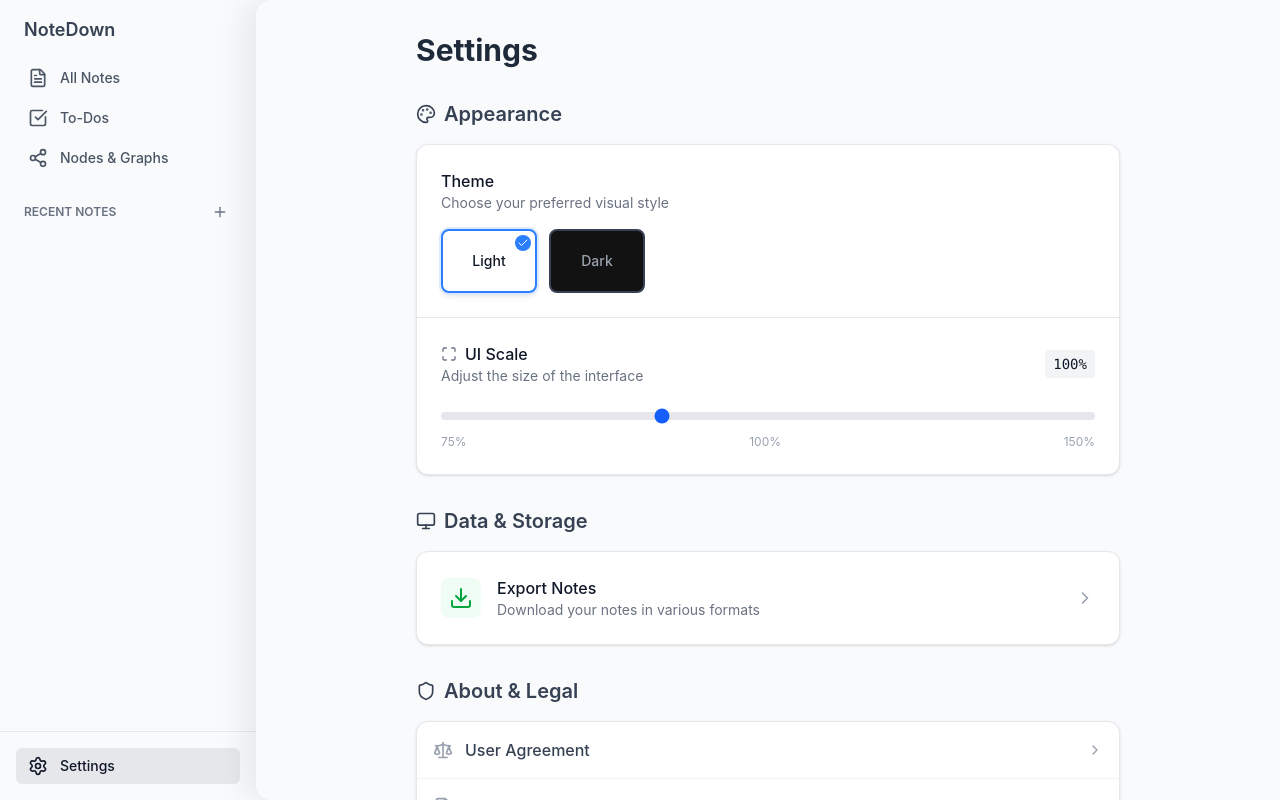
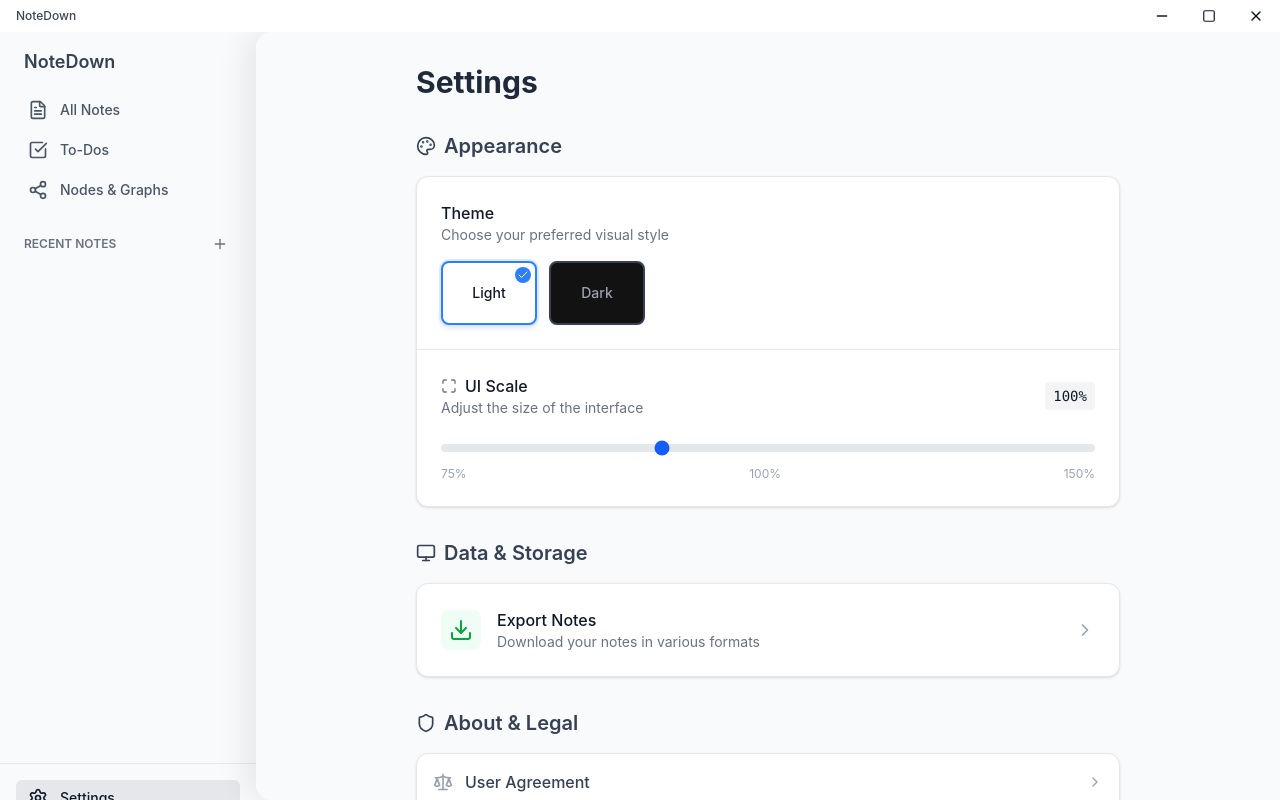
Before and after one commit to boobachad/coppermind, a React (Vite) app: page /settings in a window 1280 px wide. Built offline with nearby package versions, Linux system fonts and the light colour scheme.

Commit message:
fix: title bar interaction, layout cropping, and scrollbar theme

```diff
--- a/src-tauri/capabilities/default.json
+++ b/src-tauri/capabilities/default.json
@@ -6,6 +6,11 @@
     "main"
   ],
   "permissions": [
-    "core:default"
+    "core:default",
+    "core:window:allow-minimize",
+    "core:window:allow-maximize",
+    "core:window:allow-close",
+    "core:window:allow-start-dragging",
+    "core:window:allow-toggle-maximize"
   ]
 }
--- a/src-tauri/tauri.conf.json
+++ b/src-tauri/tauri.conf.json
@@ -16,7 +16,8 @@
         "width": 800,
         "height": 600,
         "resizable": true,
-        "fullscreen": false
+        "fullscreen": false,
+        "decorations": false
       }
     ],
     "security": {
--- a/src/components/Layout.tsx
+++ b/src/components/Layout.tsx
@@ -1,6 +1,7 @@
 import { Outlet } from 'react-router-dom';
 import { Sidebar } from './Sidebar';
 import { FloatingNavBar } from './FloatingNavBar';
+import { TitleBar } from './TitleBar';
 import { useEffect, useState } from 'react';
 
 export function Layout() {
@@ -16,12 +17,18 @@ export function Layout() {
   }, []);
 
   return (
-    <div className="flex h-screen bg-gray-50 dark:bg-dark-bgSecondary text-gray-900 dark:text-dark-text-primary overflow-hidden">
-      {!isMobile && <Sidebar />}
-      <main className={`flex-1 overflow-auto h-full relative bg-gray-50 dark:bg-dark-bg ${!isMobile ? 'rounded-tl-2xl rounded-bl-2xl shadow-[-10px_0_30px_rgba(0,0,0,0.08)]' : ''}`}>
-        <Outlet />
-      </main>
-      {isMobile && <FloatingNavBar />}
+    <div className="flex flex-col h-full bg-gray-50 dark:bg-dark-bgSecondary text-gray-900 dark:text-dark-text-primary overflow-hidden">
+      {/* Custom Title Bar */}
+      <TitleBar />
+
+      {/* Main Content Area */}
+      <div className="flex flex-1 overflow-hidden relative pt-[0px]">
+        {!isMobile && <Sidebar />}
+        <main className={`flex-1 overflow-auto h-full relative bg-gray-50 dark:bg-dark-bg ${!isMobile ? 'rounded-tl-2xl rounded-bl-2xl shadow-[-10px_0_30px_rgba(0,0,0,0.08)]' : ''}`}>
+          <Outlet />
+        </main>
+        {isMobile && <FloatingNavBar />}
+      </div>
     </div>
   );
 }
--- /dev/null
+++ b/src/components/TitleBar.tsx
@@ -0,0 +1,106 @@
+import { useEffect, useState } from 'react';
+import { getCurrentWindow } from '@tauri-apps/api/window';
+import { Minus, Square, X, Maximize2 } from 'lucide-react';
+import clsx from 'clsx';
+
+export function TitleBar() {
+  const [isMaximized, setIsMaximized] = useState(false);
+
+  useEffect(() => {
+    const updateMaximizedState = async () => {
+      try {
+        const appWindow = getCurrentWindow();
+        setIsMaximized(await appWindow.isMaximized());
+      } catch (e) {
+        console.error('Failed to get window state', e);
+      }
+    };
+
+    updateMaximizedState();
+
+    const handleResize = () => {
+      updateMaximizedState();
+    };
+
+    window.addEventListener('resize', handleResize);
+    return () => window.removeEventListener('resize', handleResize);
+  }, []);
+
+  const minimize = async () => {
+    try {
+      await getCurrentWindow().minimize();
+    } catch (e) {
+      console.error(e);
+    }
+  };
+
+  const toggleMaximize = async () => {
+    try {
+      const appWindow = getCurrentWindow();
+      await appWindow.toggleMaximize();
+      setIsMaximized(await appWindow.isMaximized());
+    } catch (e) {
+      console.error(e);
+    }
+  };
+
+  const close = async () => {
+    try {
+      await getCurrentWindow().close();
+    } catch (e) {
+      console.error(e);
+    }
+  };
+
+  const startDrag = async (e: React.MouseEvent) => {
+    // Prevent dragging if clicking on buttons (just in case)
+    if ((e.target as HTMLElement).closest('button')) return;
+
+    try {
+      const appWindow = getCurrentWindow();
+      await appWindow.startDragging();
+    } catch (e) {
+      console.error('Failed to start dragging', e);
+    }
+  };
+
+  return (
+    <div
+      onMouseDown={startDrag}
+      className={clsx(
+        "h-[32px] flex items-center justify-between select-none z-[9999] shrink-0",
+        "bg-white dark:bg-dark-bgSecondary text-gray-900 dark:text-gray-400 transition-colors duration-300"
+      )}
+    >
+      {/* App Title */}
+      <div className="flex-1 h-full flex items-center px-4 text-xs font-medium opacity-80 cursor-default">
+        NoteDown
+      </div>
+
+      {/* Window Controls */}
+      <div className="flex items-center h-full z-50">
+        <button
+          onClick={(e) => { e.stopPropagation(); minimize(); }}
+          className="h-full px-4 hover:bg-gray-200 dark:hover:bg-white/10 transition-colors flex items-center justify-center focus:outline-none cursor-pointer"
+          title="Minimize"
+        >
+          <Minus className="w-4 h-4" />
+        </button>
+        <button
+          onClick={(e) => { e.stopPropagation(); toggleMaximize(); }}
+          className="h-full px-4 hover:bg-gray-200 dark:hover:bg-white/10 transition-colors flex items-center justify-center focus:outline-none cursor-pointer"
+          title={isMaximized ? "Restore" : "Maximize"}
+        >
+          {isMaximized ? <Maximize2 className="w-3.5 h-3.5" /> : <Square className="w-3.5 h-3.5" />}
+        </button>
+        <button
+          onClick={(e) => { e.stopPropagation(); close(); }}
+          className="h-full px-4 hover:bg-red-500 hover:text-white transition-colors flex items-center justify-center focus:outline-none cursor-pointer"
+          title="Close"
+        >
+          <X className="w-4 h-4" />
+        </button>
+      </div>
+    </div>
+  );
+}
--- a/src/index.css
+++ b/src/index.css
@@ -13,6 +13,24 @@ html, body, #root {
 
 body {
   @apply bg-gray-50 text-gray-900 dark:bg-dark-bgSecondary dark:text-dark-text-primary;
+}
+
+/* Scrollbar Styling */
+::-webkit-scrollbar {
+  width: 8px;
+  height: 8px;
+}
+
+::-webkit-scrollbar-track {
+  @apply bg-transparent;
+}
+
+::-webkit-scrollbar-thumb {
+  @apply bg-gray-300 dark:bg-gray-700 rounded-full;
+}
+
+::-webkit-scrollbar-thumb:hover {
+  @apply bg-gray-400 dark:bg-gray-600;
 }
 
 /* TipTap Editor Styles */
```
